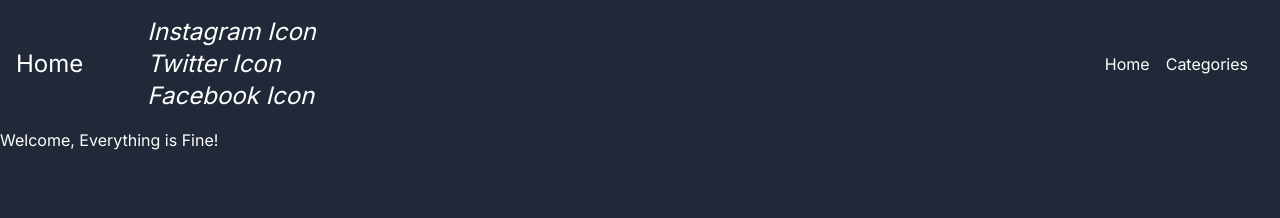
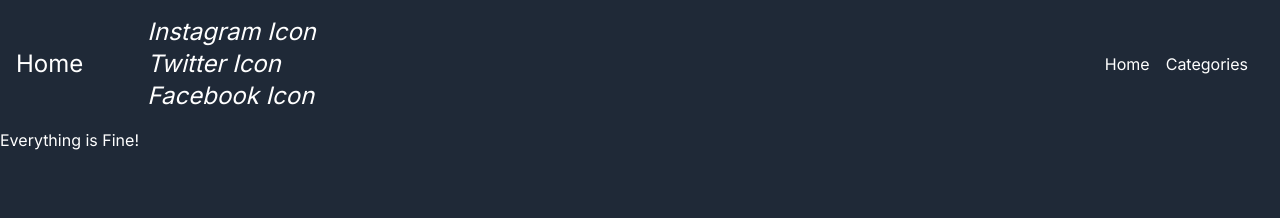
Before and after one commit to frenchie43972/model-status-photography, a Next.js app in the folder model-status-photography/: page / in a window 1280 px wide. Shown: the top 218 px of the page. Built offline with nearby package versions, Linux system fonts and the light colour scheme.

Commit message:
Restarted the project

```diff
--- a/model-status-photography/src/app/page.tsx
+++ b/model-status-photography/src/app/page.tsx
@@ -5,7 +5,7 @@ const Home: React.FC = () => {
   return (
     <>
     <Navbar />
-      <h1>Welcome, Everything is Fine!</h1>
+      <h1>Everything is Fine!</h1>
     </>
   )
 }
```
